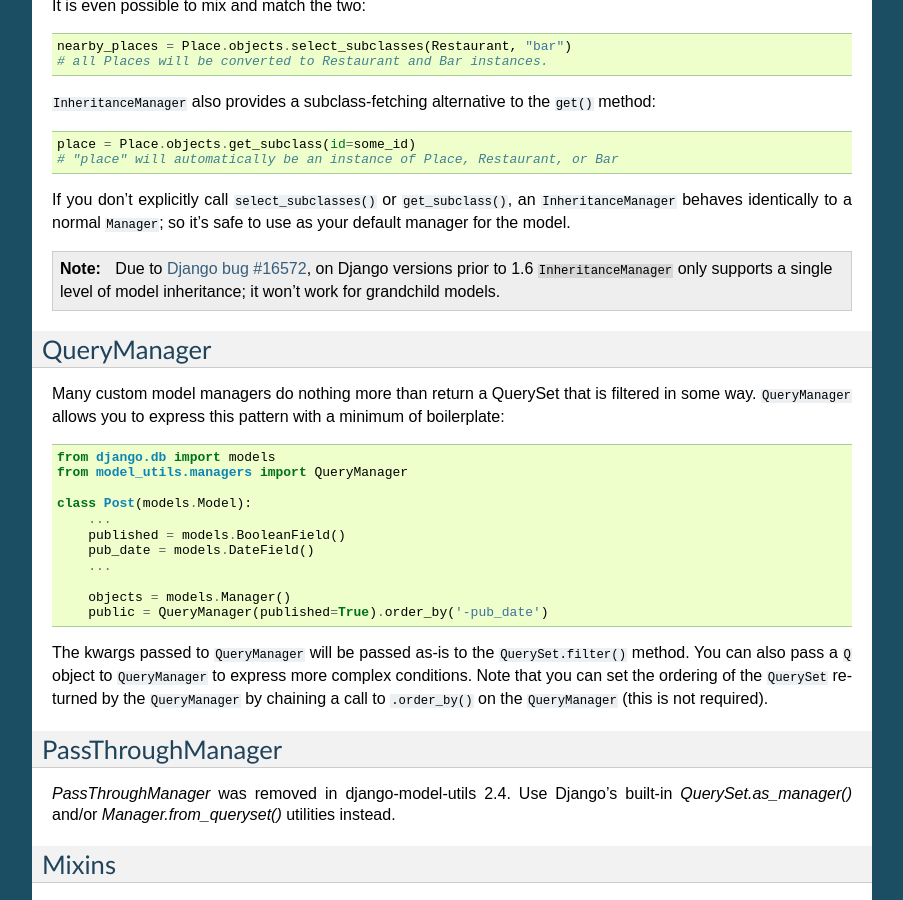
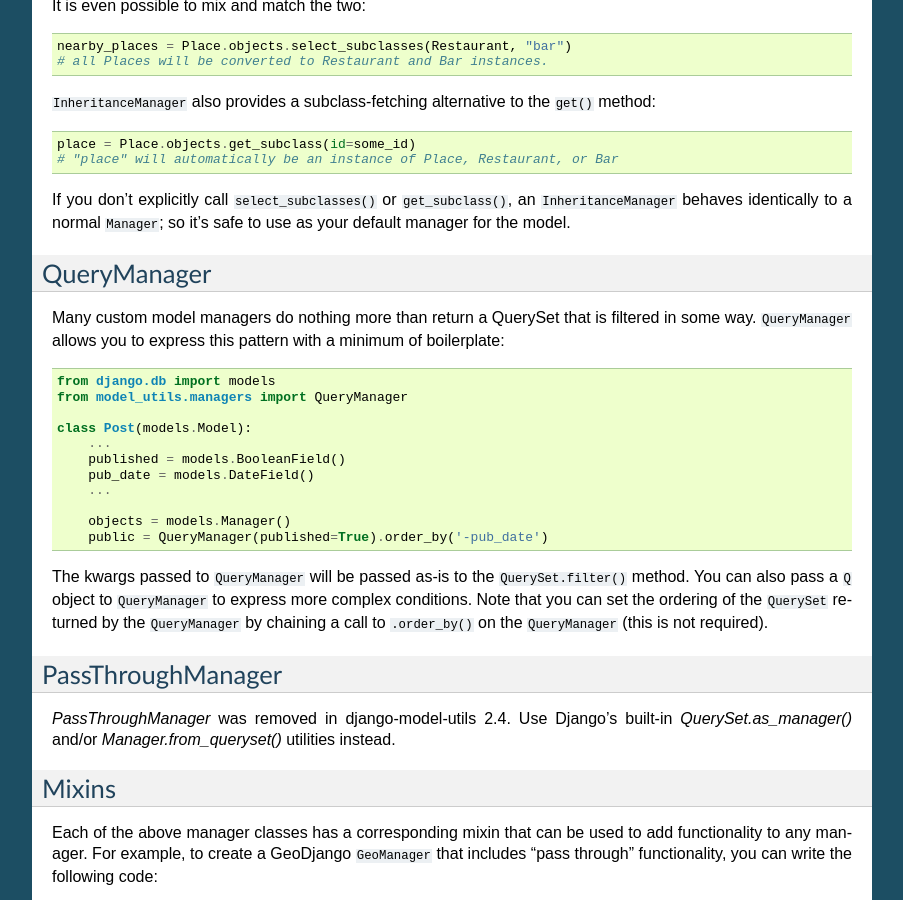
Before and after one commit to jazzband/django-model-utils, a Sphinx documentation site: the page built from docs/managers.rst, in a window 1280 px wide and 900 px high, scrolled down 1035 px. Shown: the whole window, without its empty margins (198-1101 px from the left). Built offline with Sphinx 7.4.7, drawn with Linux system fonts in a browser that asks for light colours.

Commit message:
Django bug has been fixed
The Django bug mentioned by this comment was fixed 3 years ago. I haven't double checked that InheritanceManager now behaves correctly in that use case, but the note at least is invalid.

```diff
--- a/docs/managers.rst
+++ b/docs/managers.rst
@@ -84,14 +84,8 @@
 an ``InheritanceManager`` behaves identically to a normal ``Manager``; so
 it's safe to use as your default manager for the model.
 
-.. note::
-
-    Due to `Django bug #16572`_, on Django versions prior to 1.6
-    ``InheritanceManager`` only supports a single level of model inheritance;
-    it won't work for grandchild models.
 
 .. _contributed by Jeff Elmore: http://jeffelmore.org/2010/11/11/automatic-downcasting-of-inherited-models-in-django/
-.. _Django bug #16572: https://code.djangoproject.com/ticket/16572
 
 
 .. _QueryManager:
```
